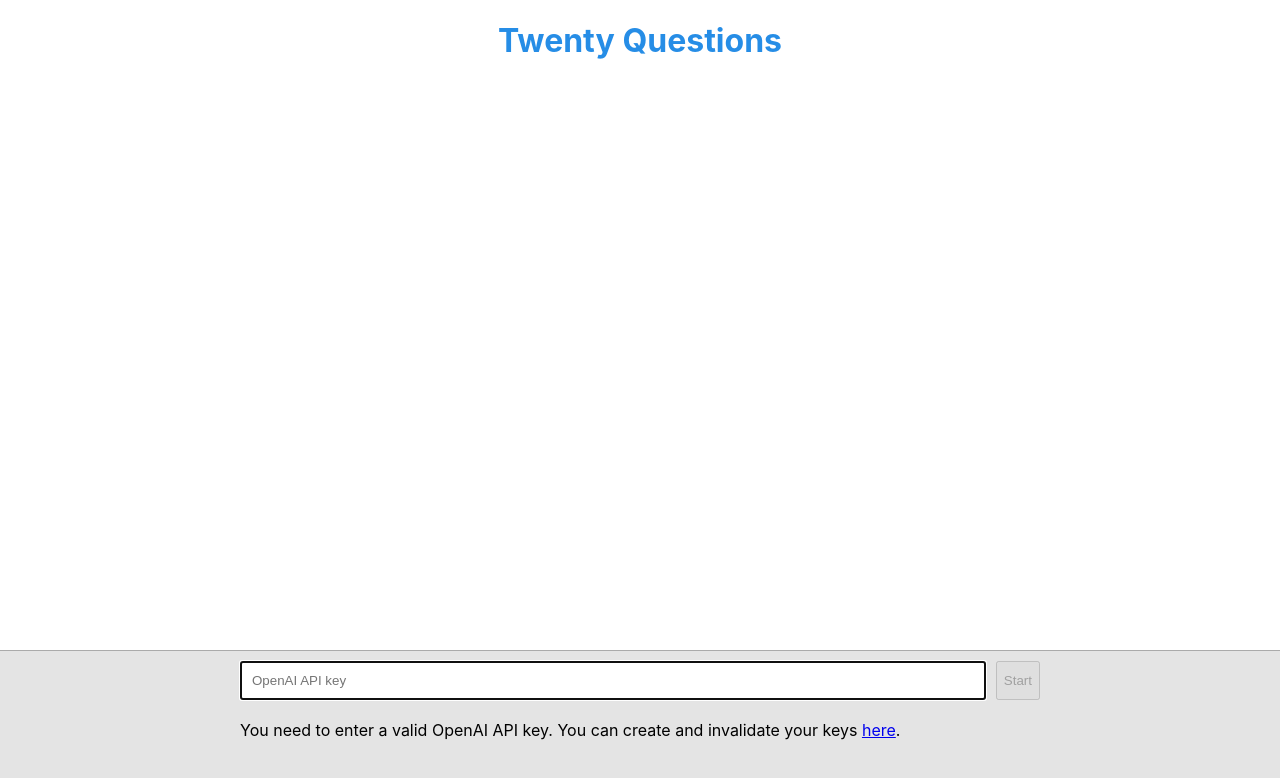
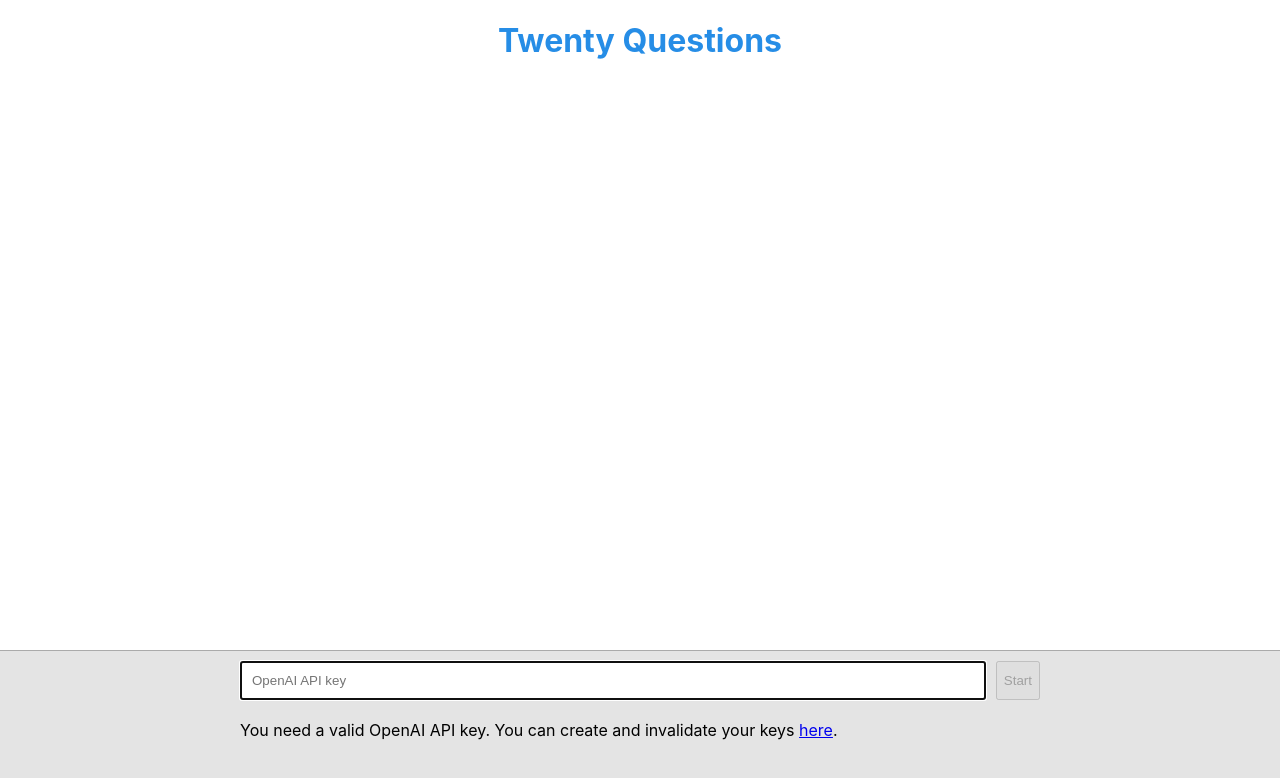
Before and after one commit to siadat/twenty-questions, a React (Create React App) app in the folder webapp/: page / in a window 1280 px wide. Shown: the top 778 px of the page. Built offline with nearby package versions, Linux system fonts and the light colour scheme.

Commit message:
make api key description shorter

```diff
--- a/webapp/src/App.tsx
+++ b/webapp/src/App.tsx
@@ -151,7 +151,7 @@ function App() {
         </div>
         { gameState === 'setup' &&
           <div className="apikey-description center">
-            You need to enter a valid OpenAI API key.
+            You need a valid OpenAI API key.
             You can create and invalidate your keys <a target="_blank" href="https://platform.openai.com/account/api-keys">here</a>.
           </div>
         }
```
